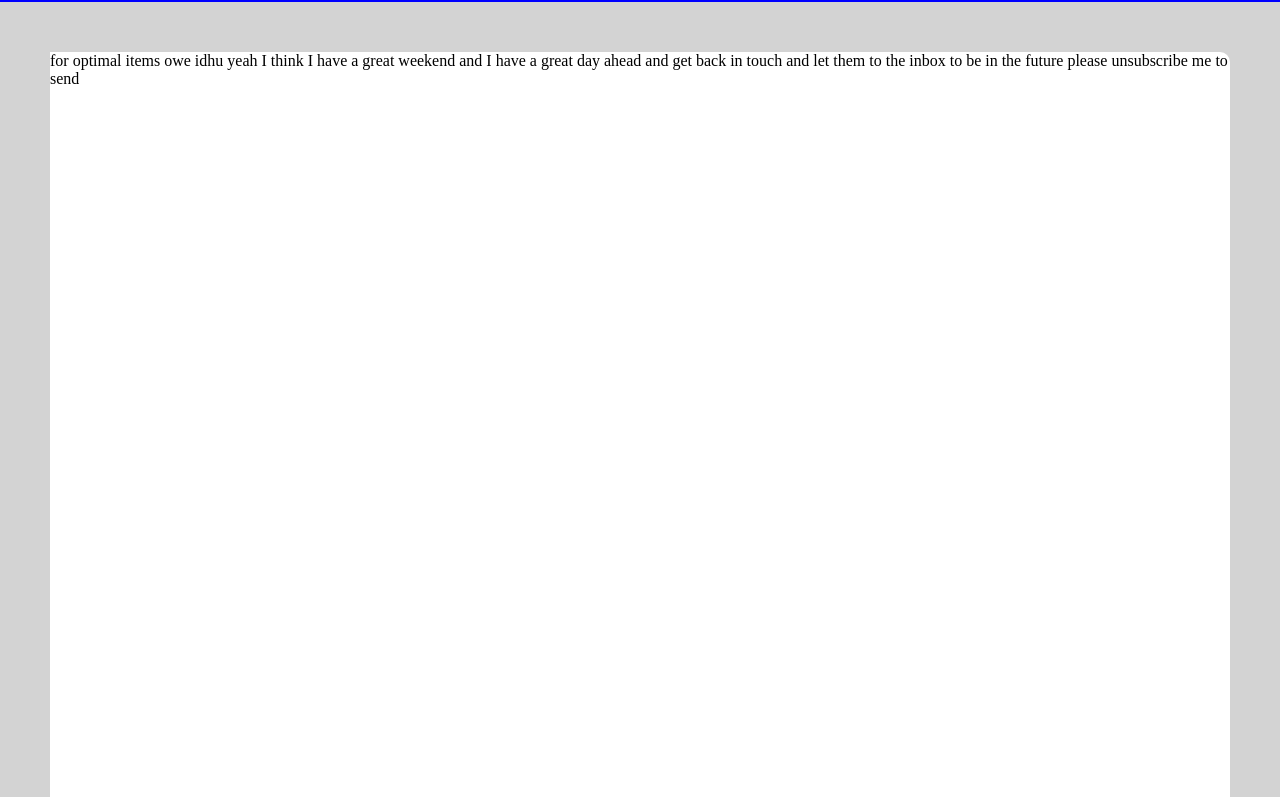
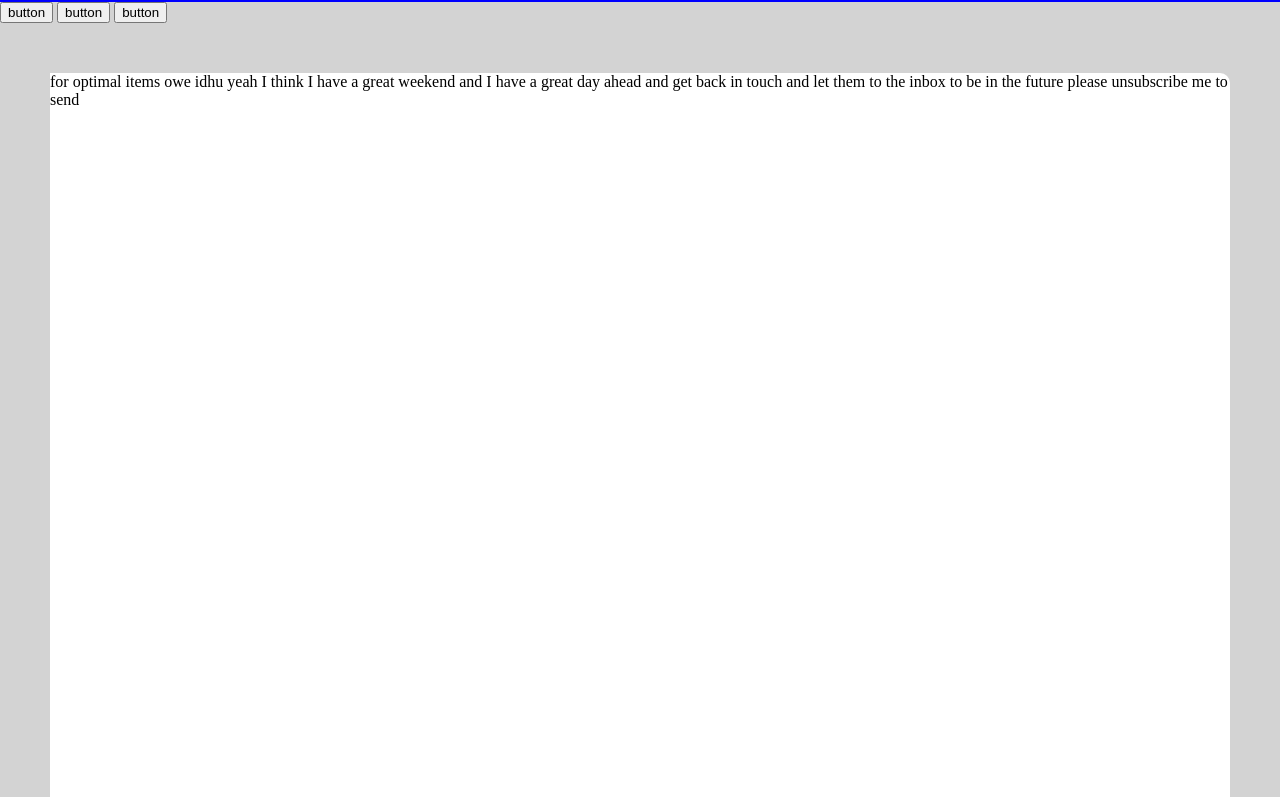
Before and after one commit to oswin-jerome/my-static-web, a plain HTML site: page index.html in a window 1280 px wide. Shown: the part 55-852 px from the top of the page. Drawn offline with Linux system fonts and the light colour scheme.

Commit message:
index.html

```diff
--- a/index.html
+++ b/index.html
@@ -6,6 +6,11 @@
   </head>
 <body>
 <h1>Oswin Jerome</h1>
+<nav>
+   <button>button</button>
+<button>button</button>
+<button>button</button>
+</nav>
 <div class="div">
 
 <p>for optimal items owe idhu yeah I think I have a great weekend and I have a great day ahead and get back in touch and let them to the inbox to be in the future please unsubscribe me to send</p>
```
